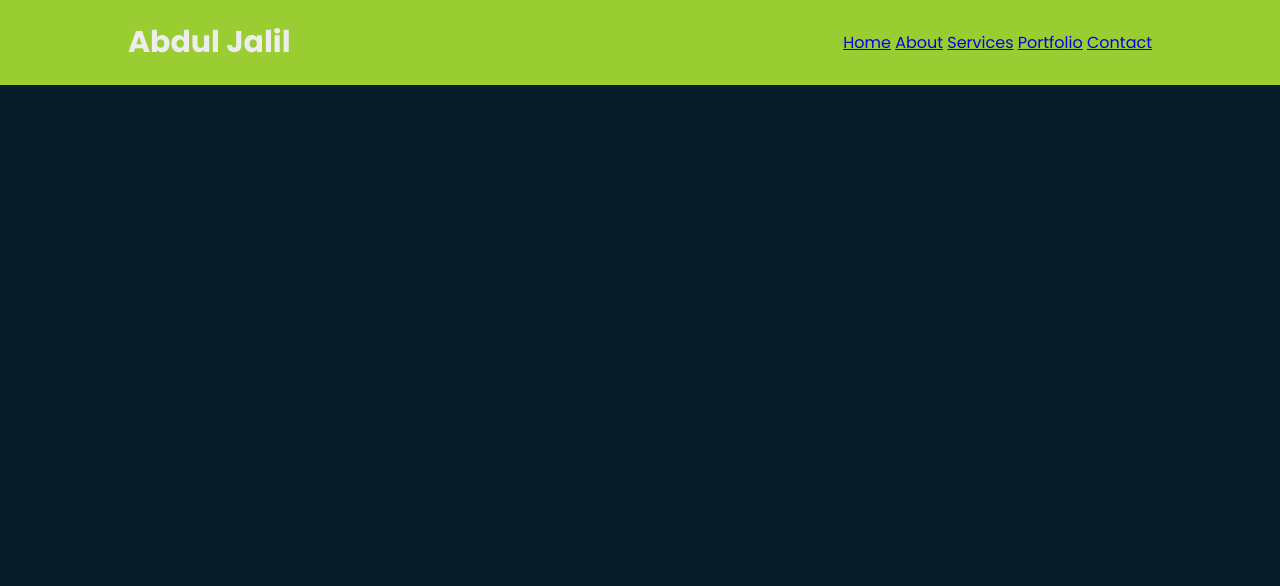
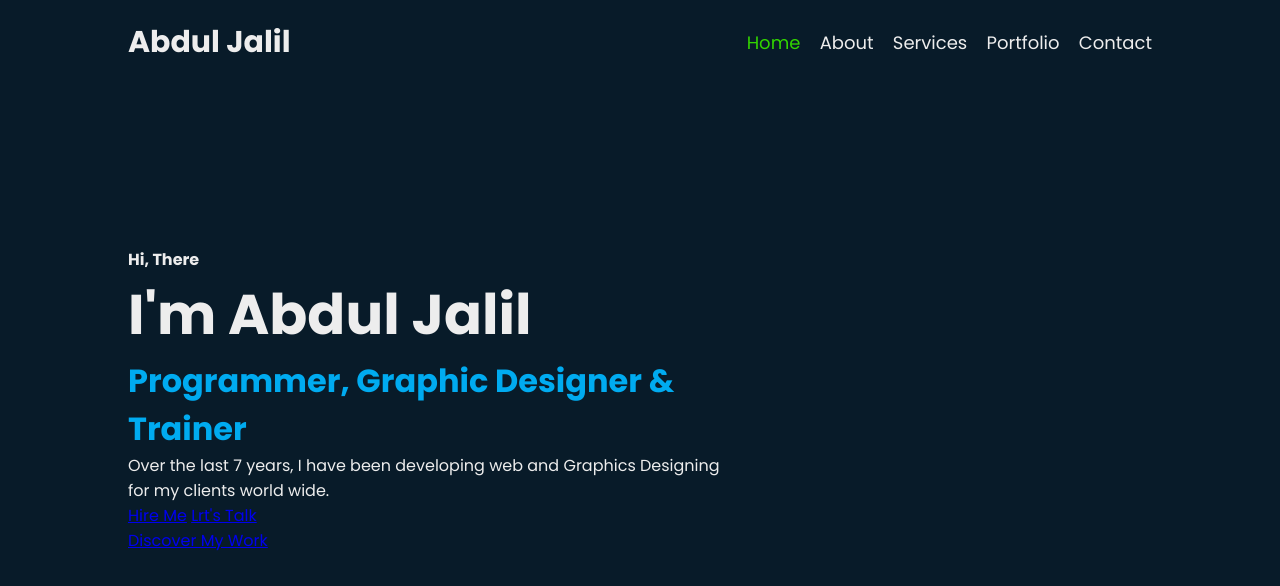
Before and after one commit to freelancerjolil/portfolio-repo, a plain HTML site: page index.html in a window 1280 px wide. Drawn offline with Linux system fonts and the light colour scheme.

Commit message:
Main Body

```diff
--- a/index.html
+++ b/index.html
@@ -13,14 +13,31 @@
 
         <nav class="navbar">
 
-                <a href="#">Home</a>
+                <a href="#" class="active">Home</a>
                 <a href="#">About</a>
                 <a href="#">Services</a>
                 <a href="#">Portfolio</a>
                 <a href="#">Contact</a>
-            </ul>
+
         </nav>
      </header>
+
+     <section class="home">
+        <div class="home-content">
+            <h4>Hi, There</h4>
+            <h1>I'm Abdul Jalil</h1>
+            <h3>Programmer, Graphic Designer & Trainer </h3>
+            <p>Over the last 7 years, I have been developing web and Graphics
+                Designing for my clients world wide.</p>
+
+            <div class="btn1">
+                <a href="#"> Hire Me</a>
+                <a href="#"> Lrt's Talk</a>
+
+            </div>
+            <a href="#" class="btn">Discover My Work</a>
+        </div>
+     </section>
 
 
 
--- a/style.css
+++ b/style.css
@@ -18,7 +18,7 @@ body {
     left: 0;
     width: 100%;
     padding: 20px 10%;
-    background-color: yellowgreen;
+    background-color: transparent;
     display: flex;
     justify-content: space-between;
     align-items: center;
@@ -32,3 +32,46 @@ body {
     text-decoration: none;
     font-weight: 700;
 }
+
+.navbar a{
+    color: #ededed;
+    font-size: 18px;
+    font-weight: 500px;
+    text-decoration: none;
+    margin-left: 15px;
+    transition: 0.3s;
+}
+
+.navbar a:hover,
+.navbar a.active {
+    color: #32d400;
+
+}
+
+.home{
+    height: 100vh;
+     display: flex;
+     align-items: center;
+     color: #ededed;
+     padding: 0 10%;
+
+}
+
+.home-content{
+    max-width: 600px;
+}
+
+.home-content h1{
+    font-size: 56px;
+    font-weight: 700;
+}
+
+.home-content h3{
+    font-size: 32px;
+    font-weight: 700;
+    color: #00abf0;
+}
+
+.home-content p{
+    font-size: 16px;
+}
```
